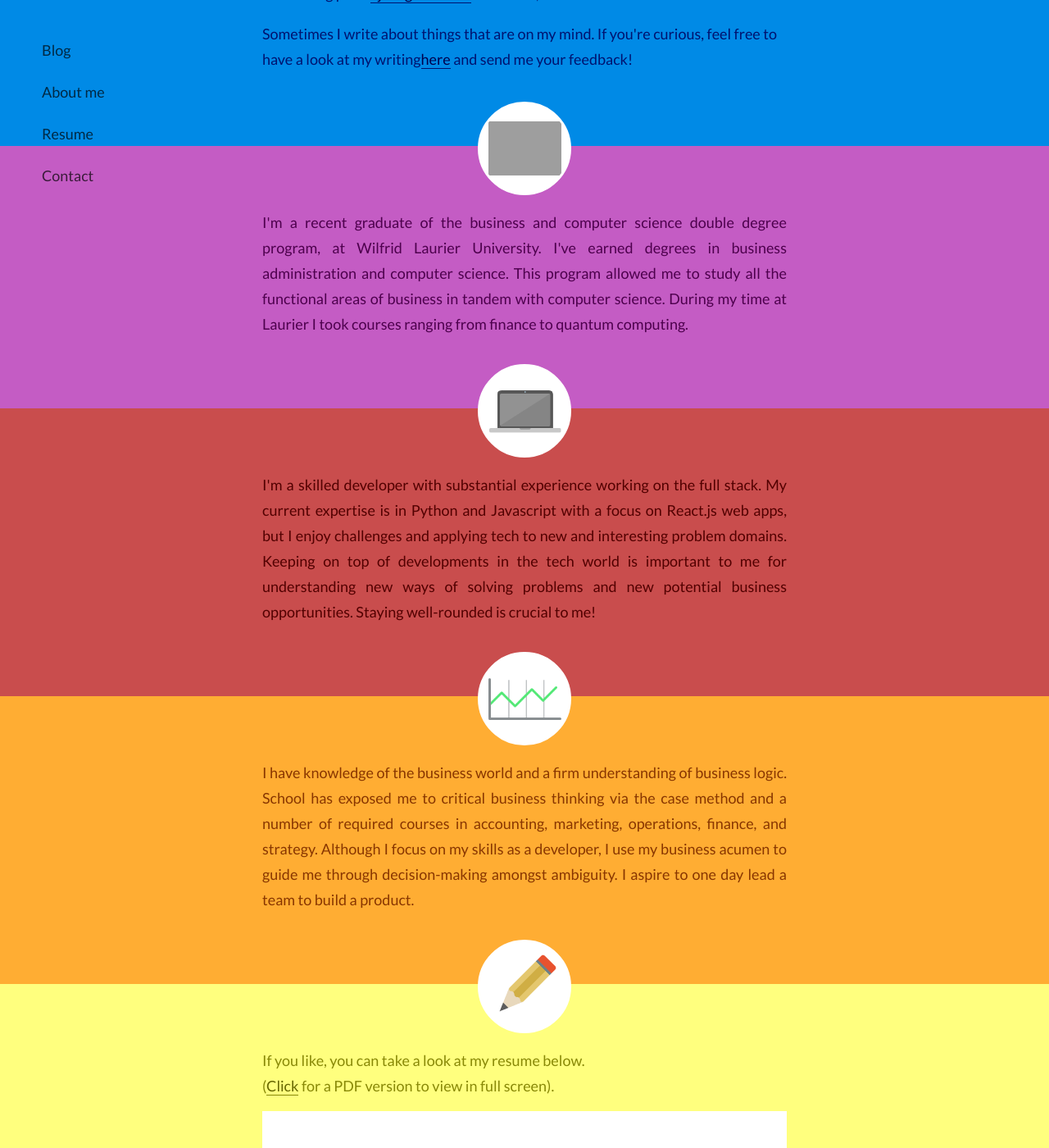
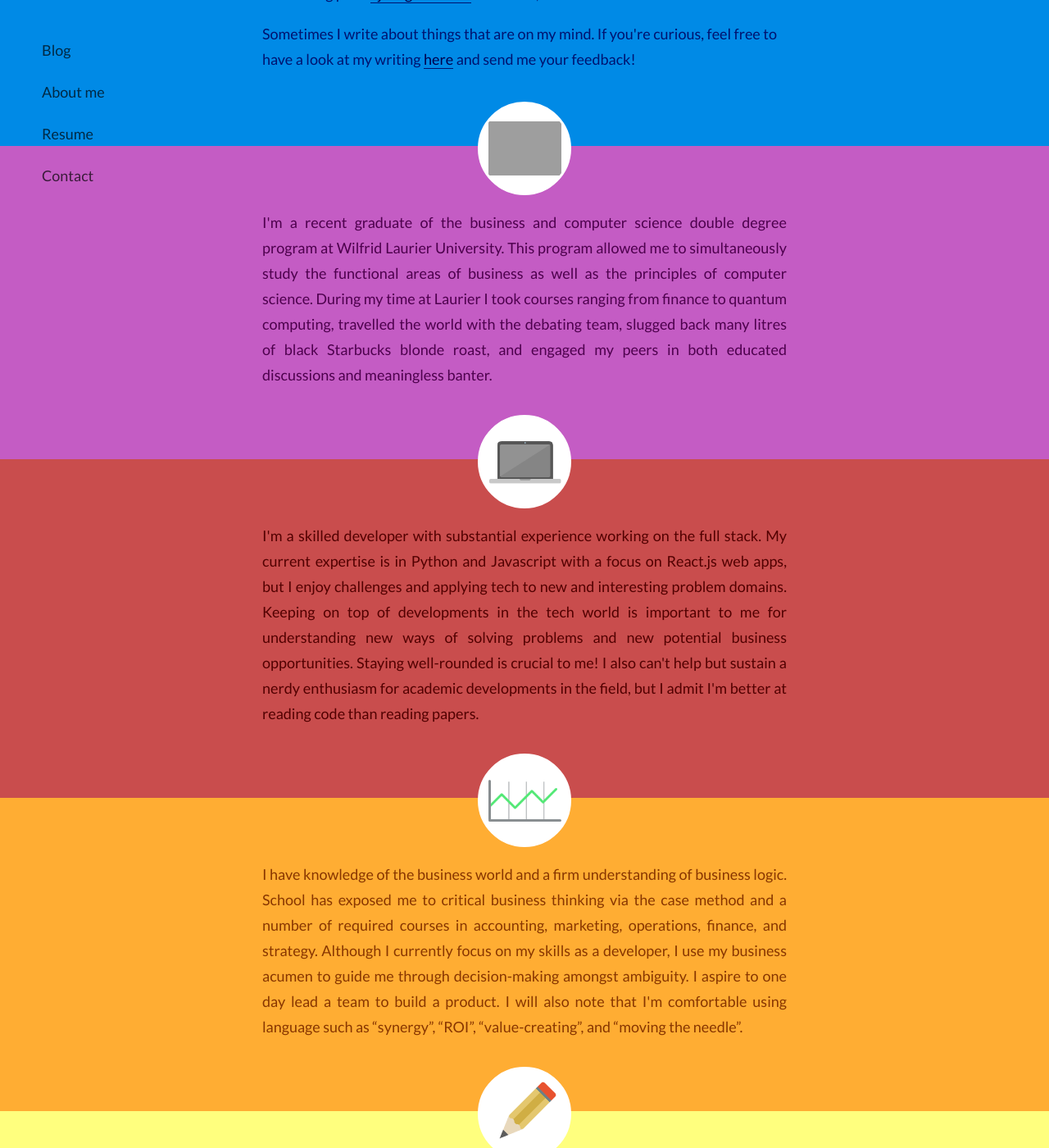
Before and after one commit to glifchits/glifchits.github.io, a Jekyll site: the page built from index.html, in a window 1280 px wide and 1400 px high, scrolled down 374 px. Shown: the whole window at 82% size. Built offline with Jekyll 4.4.1, drawn with Linux system fonts in a browser that asks for light colours; nearby versions of some CDN libraries; comment, search, counter and statistics services are not loaded; grey boxes are pictures that could not be loaded.

Commit message:
fix a missing space, and added 12% more whimsy

```diff
--- a/index.html
+++ b/index.html
@@ -24,7 +24,7 @@ layout: default
   </span>
   <span class="blog-link">
     Sometimes I write about things that are on my mind. If you're curious, feel
-    free to have a look at my writing<a href="/blog">here</a> and send me your
+    free to have a look at my writing <a href="/blog">here</a> and send me your
     feedback!
   </span>
 </section>
@@ -32,10 +32,12 @@ layout: default
   <div class="picture"></div>
   <p>
     I'm a recent graduate of the business and computer science double degree
-    program, at Wilfrid Laurier University. I've earned degrees in business
-    administration and computer science. This program allowed me to study all
-    the functional areas of business in tandem with computer science. During my
-    time at Laurier I took courses ranging from finance to quantum computing.
+    program at Wilfrid Laurier University. This program allowed me to
+    simultaneously study the functional areas of business as well as the
+    principles of computer science. During my time at Laurier I took courses
+    ranging from finance to quantum computing, travelled the world with the
+    debating team, slugged back many litres of black Starbucks blonde roast,
+    and engaged my peers in both educated discussions and meaningless banter.
   </p>
 </section>
 <section id="dev-skills">
@@ -47,7 +49,9 @@ layout: default
     interesting problem domains. Keeping on top of developments in the tech
     world is important to me for understanding new ways of solving problems and
     new potential business opportunities. Staying well-rounded is crucial to
-    me!
+    me! I also can't help but sustain a nerdy enthusiasm for academic
+    developments in the field, but I admit I'm better at reading code than
+    reading papers.
   </p>
 </section>
 <section id="biz-skills">
@@ -56,9 +60,11 @@ layout: default
     I have knowledge of the business world and a firm understanding of business
     logic. School has exposed me to critical business thinking via the case
     method and a number of required courses in accounting, marketing,
-    operations, finance, and strategy. Although I focus on my skills as a
-    developer, I use my business acumen to guide me through decision-making
-    amongst ambiguity. I aspire to one day lead a team to build a product.
+    operations, finance, and strategy. Although I currently focus on my skills
+    as a developer, I use my business acumen to guide me through
+    decision-making amongst ambiguity. I aspire to one day lead a team to build
+    a product. I will also note that I'm comfortable using language such as
+    “synergy”, “ROI”, “value-creating”, and “moving the needle”.
   </p>
 </section>
 <section id="resume">
```
